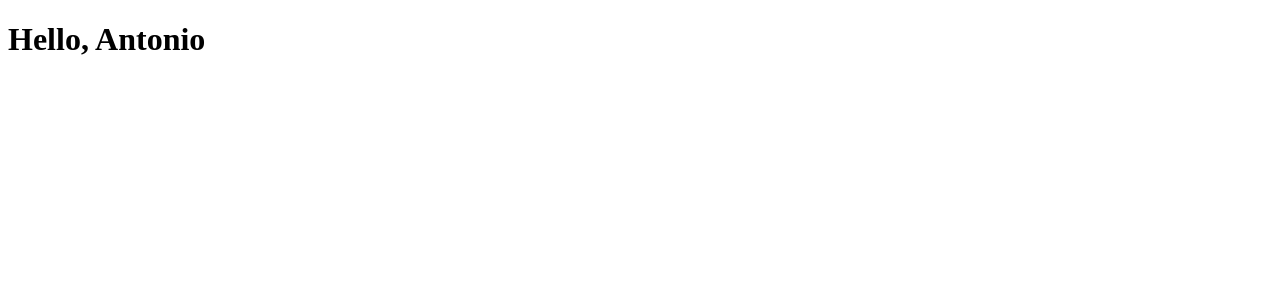
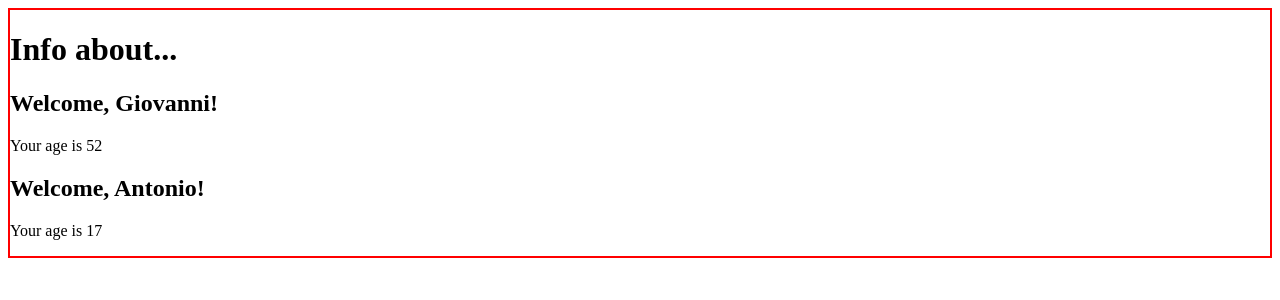
Before and after one commit to Kforkiller/eserciziReact, a React (Create React App) app in the folder my-app/: page / in a window 1280 px wide. Shown: the top 300 px of the page. Built offline with nearby package versions, Linux system fonts and the light colour scheme.

Commit message:
Esercizio composition 2

```diff
--- /dev/null
+++ b/my-app/src/Age.js
@@ -0,0 +1,7 @@
+import React from "react";
+
+export default class Age extends React.Component{
+    render(){
+        return <p>Your age is {this.props.age}</p>
+    }
+}
--- a/my-app/src/App.js
+++ b/my-app/src/App.js
@@ -1,5 +1,13 @@
-import React from "react";
+import { Container } from "./Container";
+import { Welcome } from "./Welcome";
 
-export function helloName(name){
-    return <h1>Hello, {name}</h1>
+export default function App() {
+    return (
+        <div>
+            <Container title="Info about...">
+                    <Welcome name="Giovanni" age={52} />
+                    <Welcome name="Antonio" age={17} />
+                </Container>
+        </div>
+    );
 }
--- /dev/null
+++ b/my-app/src/Container.js
@@ -0,0 +1,12 @@
+import React from "react";
+
+export class Container extends React.Component{
+    render(){
+        return (
+            <div className="container">
+                <h1>{this.props.title}</h1>
+                {this.props.children}
+            </div>
+        )
+    }
+}
--- /dev/null
+++ b/my-app/src/Welcome.js
@@ -0,0 +1,13 @@
+import React from "react";
+import Age from "./Age";
+
+export class Welcome extends React.Component{
+    render(){
+        return (
+        <div className="welcome">
+        <h2>Welcome, {this.props.name}!</h2>
+        <Age age={this.props.age}/>
+        </div>
+        )
+    }
+}
--- /dev/null
+++ b/my-app/src/index.css
@@ -0,0 +1,4 @@
+.container{
+    background-color: white;
+    border: 2px solid red;
+}
```
Also changed, not shown: my-app/src/index.js (+4 -3 lines).
